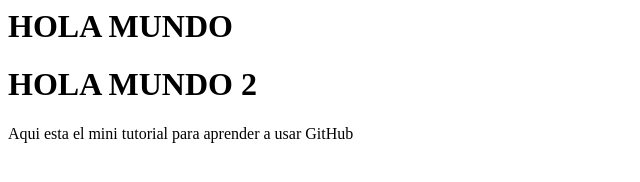
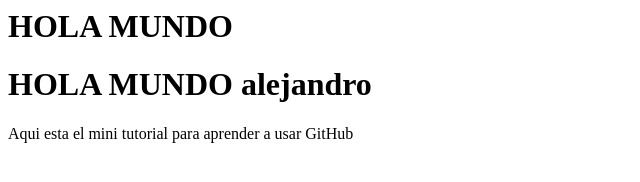
Before and after one commit to alejandro7bf/implementacion, a plain HTML site: page index.html in a window 1280 px wide. Shown: the whole page, without its empty margins (0-640 px from the left). Drawn offline with Linux system fonts and the light colour scheme.

Commit message:
index alejandro
ool

```diff
--- a/index.html
+++ b/index.html
@@ -8,7 +8,7 @@ Hola Mundo
 HOLA MUNDO
 </h1>
 <h1>
-HOLA MUNDO 2
+HOLA MUNDO alejandro
 </h1>
 
 <div>
```
